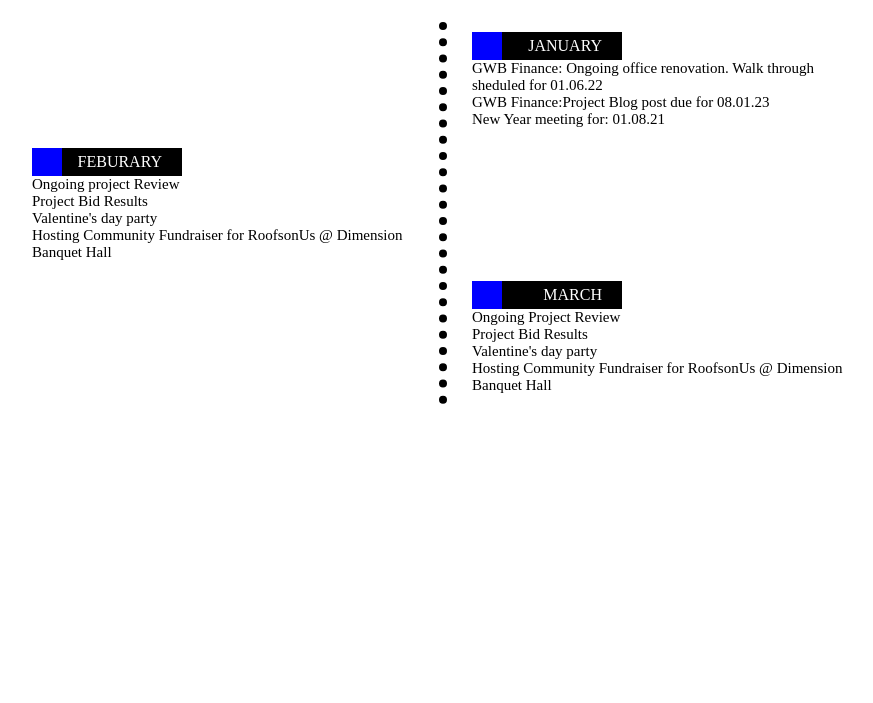
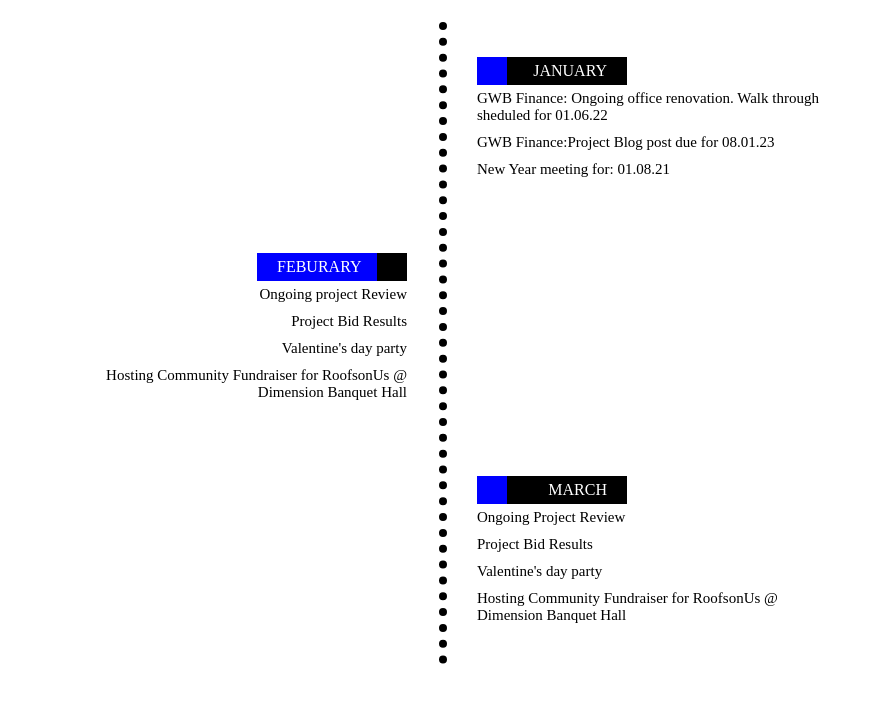
Before and after one commit to anilcodersigdel/UI-template, a website: page index.html in a window 1280 px wide. Shown: the part 73-776 px from the top of the page, without its empty margins (198-1071 px from the left). Drawn offline with Linux system fonts and the light colour scheme.

Commit message:
adding all content left and right timeline

```diff
--- a/index.html
+++ b/index.html
@@ -57,5 +57,5 @@
 
   </body>
 
-  <script src="app.js"></script>
+
 </html>
--- a/sass/style.scss
+++ b/sass/style.scss
@@ -5,7 +5,7 @@
 }
 
 // body {
-    // background-color: #2e364a;
+// background-color: #2e364a;
 // }
 
 header {
@@ -36,7 +36,7 @@ header {
     }
 
     .container {
-        padding: 10px 30px;
+        padding: 35px;
         position: relative;
         width: 50%;
 
@@ -47,6 +47,11 @@ header {
             font-size: 15px;
             border-radius: 10px;
 
+            p {
+                padding: 5px 0;
+            }
+
+
             .month {
                 width: 150px;
                 padding: 5px 20px;
@@ -54,17 +59,41 @@ header {
                 color: white;
                 font-size: 16px;
                 text-align: right;
+                position: relative;
+
+
+
+                &::before {
+                    content: '';
+                    position: absolute;
+                    // top: 0;
+                    left: 0;
+                    width: 100%;
+                    height: 100%;
+                    background: linear-gradient(to left, blue 20%, black 20%);
+                    z-index: -1
+                }
             }
         }
 
         &.left-container {
             left: 0;
+            text-align: right;
+
+
+            .month {
+                margin-left: auto;
+                text-align: left;
+                background: linear-gradient(to left, black 20%, blue 20%);
+
+            }
 
 
         }
 
-        &.right-container{
+        &.right-container {
             left: 50%;
+
         }
     }
 }
```
Also changed, not shown: sass/style.css, 1 other file.
